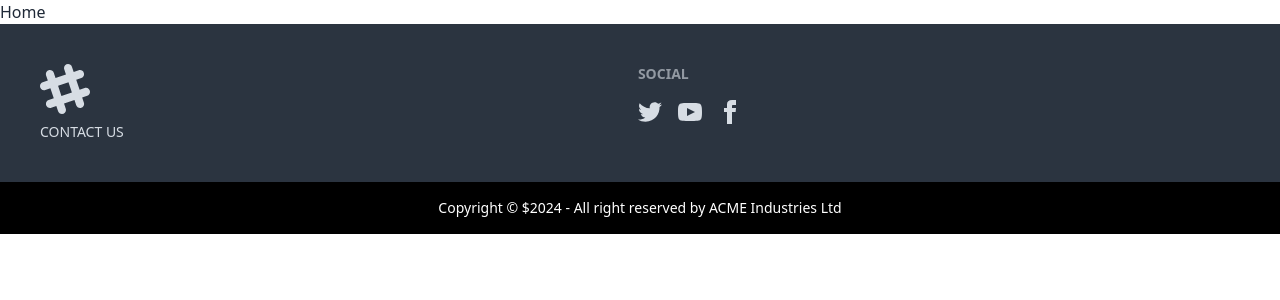
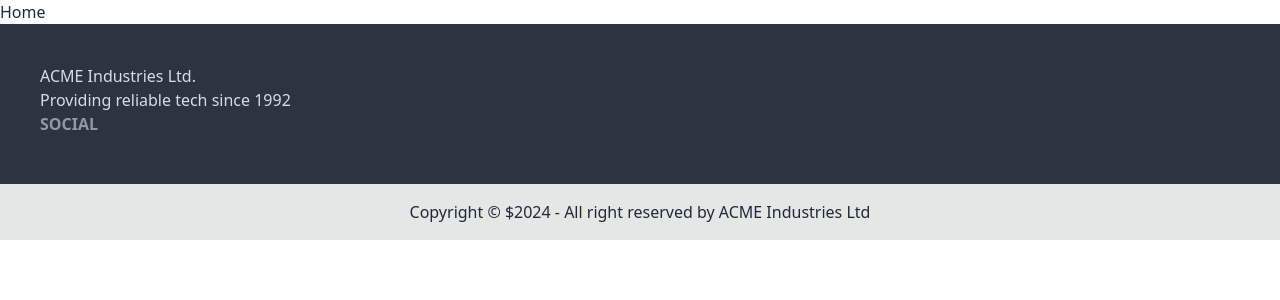
Before and after one commit to sujanchandraroyr/bistro-boss-restaurant, a React (Vite) app: page / in a window 1280 px wide. Shown: the top 300 px of the page. Built offline with nearby package versions, Linux system fonts and the light colour scheme.

Commit message:
add a new footer section

```diff
--- a/src/Layout/MainLayout.jsx
+++ b/src/Layout/MainLayout.jsx
@@ -1,11 +1,13 @@
 import { Outlet } from "react-router-dom";
 import Footer from "../Pages/Shared/Footer/Footer";
+
 
 const MainLayout = () => {
     return (
         <div>
             <Outlet></Outlet>
-            <Footer></Footer>
+           <Footer></Footer>
+
         </div>
     );
 };
--- a/src/Pages/Shared/Footer/Footer.jsx
+++ b/src/Pages/Shared/Footer/Footer.jsx
@@ -2,63 +2,19 @@
 const Footer = () => {
     return (
         <footer>
-            <div className="footer bg-neutral text-neutral-content p-10">
+            <div className=" bg-neutral text-neutral-content p-10">
   <aside>
-    <svg
-      width="50"
-      height="50"
-      viewBox="0 0 24 24"
-      xmlns="http://www.w3.org/2000/svg"
-      fillRule="evenodd"
-      clipRule="evenodd"
-      className="fill-current">
-      <path
-        d="M22.672 15.226l-2.432.811.841 2.515c.33 1.019-.209 2.127-1.23 2.456-1.15.325-2.148-.321-2.463-1.226l-.84-2.518-5.013 1.677.84 2.517c.391 1.203-.434 2.542-1.831 2.542-.88 0-1.601-.564-1.86-1.314l-.842-2.516-2.431.809c-1.135.328-2.145-.317-2.463-1.229-.329-1.018.211-2.127 1.231-2.456l2.432-.809-1.621-4.823-2.432.808c-1.355.384-2.558-.59-2.558-1.839 0-.817.509-1.582 1.327-1.846l2.433-.809-.842-2.515c-.33-1.02.211-2.129 1.232-2.458 1.02-.329 2.13.209 2.461 1.229l.842 2.515 5.011-1.677-.839-2.517c-.403-1.238.484-2.553 1.843-2.553.819 0 1.585.509 1.85 1.326l.841 2.517 2.431-.81c1.02-.33 2.131.211 2.461 1.229.332 1.018-.21 2.126-1.23 2.456l-2.433.809 1.622 4.823 2.433-.809c1.242-.401 2.557.484 2.557 1.838 0 .819-.51 1.583-1.328 1.847m-8.992-6.428l-5.01 1.675 1.619 4.828 5.011-1.674-1.62-4.829z"></path>
-    </svg>
-    <p>
-    CONTACT US
+        <p>
+      ACME Industries Ltd.
+      <br />
+      Providing reliable tech since 1992
     </p>
   </aside>
   <nav>
     <h6 className="footer-title">Social</h6>
-    <div className="grid grid-flow-col gap-4">
-      <a>
-        <svg
-          xmlns="http://www.w3.org/2000/svg"
-          width="24"
-          height="24"
-          viewBox="0 0 24 24"
-          className="fill-current">
-          <path
-            d="M24 4.557c-.883.392-1.832.656-2.828.775 1.017-.609 1.798-1.574 2.165-2.724-.951.564-2.005.974-3.127 1.195-.897-.957-2.178-1.555-3.594-1.555-3.179 0-5.515 2.966-4.797 6.045-4.091-.205-7.719-2.165-10.148-5.144-1.29 2.213-.669 5.108 1.523 6.574-.806-.026-1.566-.247-2.229-.616-.054 2.281 1.581 4.415 3.949 4.89-.693.188-1.452.232-2.224.084.626 1.956 2.444 3.379 4.6 3.419-2.07 1.623-4.678 2.348-7.29 2.04 2.179 1.397 4.768 2.212 7.548 2.212 9.142 0 14.307-7.721 13.995-14.646.962-.695 1.797-1.562 2.457-2.549z"></path>
-        </svg>
-      </a>
-      <a>
-        <svg
-          xmlns="http://www.w3.org/2000/svg"
-          width="24"
-          height="24"
-          viewBox="0 0 24 24"
-          className="fill-current">
-          <path
-            d="M19.615 3.184c-3.604-.246-11.631-.245-15.23 0-3.897.266-4.356 2.62-4.385 8.816.029 6.185.484 8.549 4.385 8.816 3.6.245 11.626.246 15.23 0 3.897-.266 4.356-2.62 4.385-8.816-.029-6.185-.484-8.549-4.385-8.816zm-10.615 12.816v-8l8 3.993-8 4.007z"></path>
-        </svg>
-      </a>
-      <a>
-        <svg
-          xmlns="http://www.w3.org/2000/svg"
-          width="24"
-          height="24"
-          viewBox="0 0 24 24"
-          className="fill-current">
-          <path
-            d="M9 8h-3v4h3v12h5v-12h3.642l.358-4h-4v-1.667c0-.955.192-1.333 1.115-1.333h2.885v-5h-3.808c-3.596 0-5.192 1.583-5.192 4.615v3.385z"></path>
-        </svg>
-      </a>
-    </div>
-  </nav>
+      </nav>
 </div>
-<div className="footer footer-center bg-black text-white p-4">
+<div className=" footer-center bg-base-300 text-base-content p-4">
   <aside>
     <p>Copyright © ${new Date().getFullYear()} - All right reserved by ACME Industries Ltd</p>
   </aside>
```
